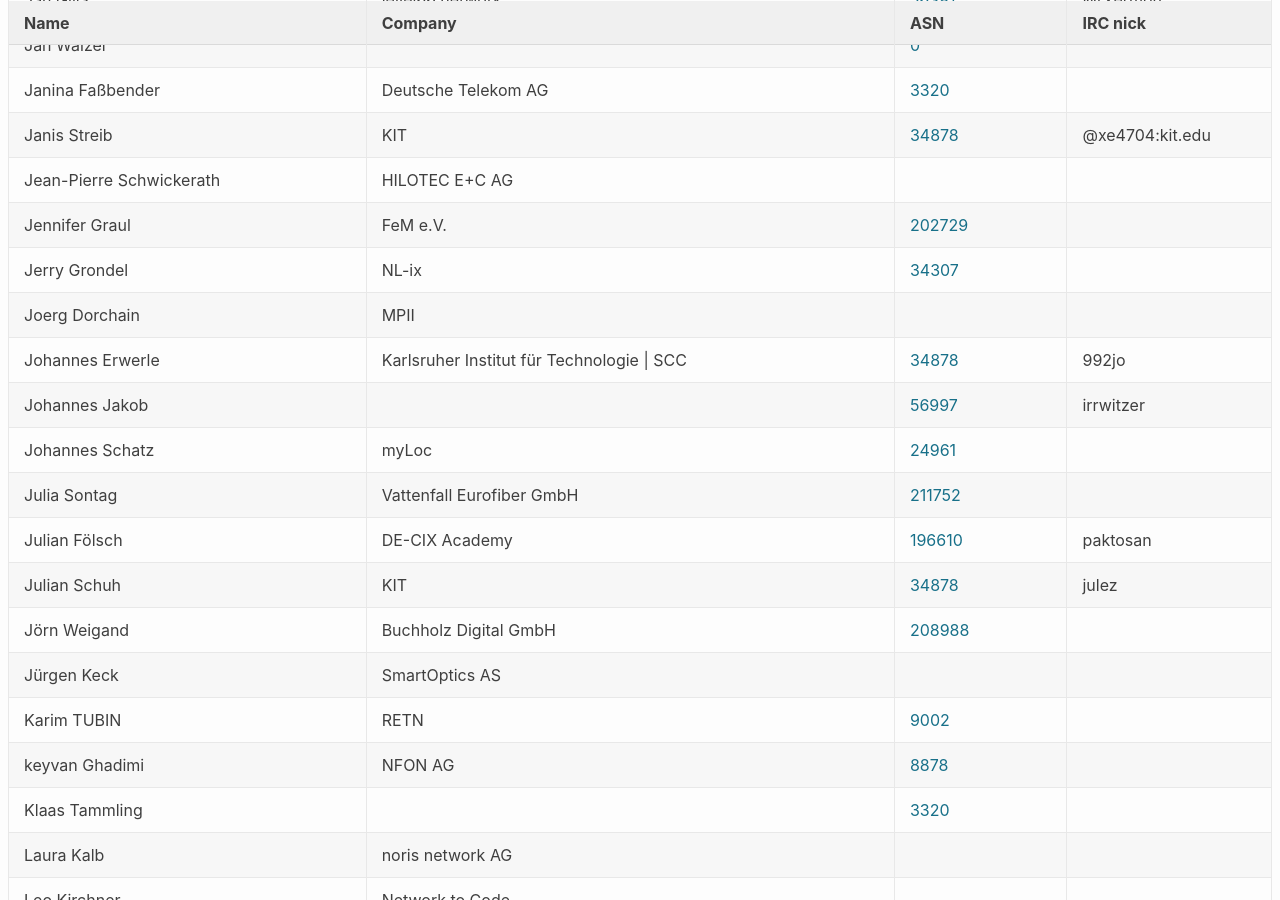
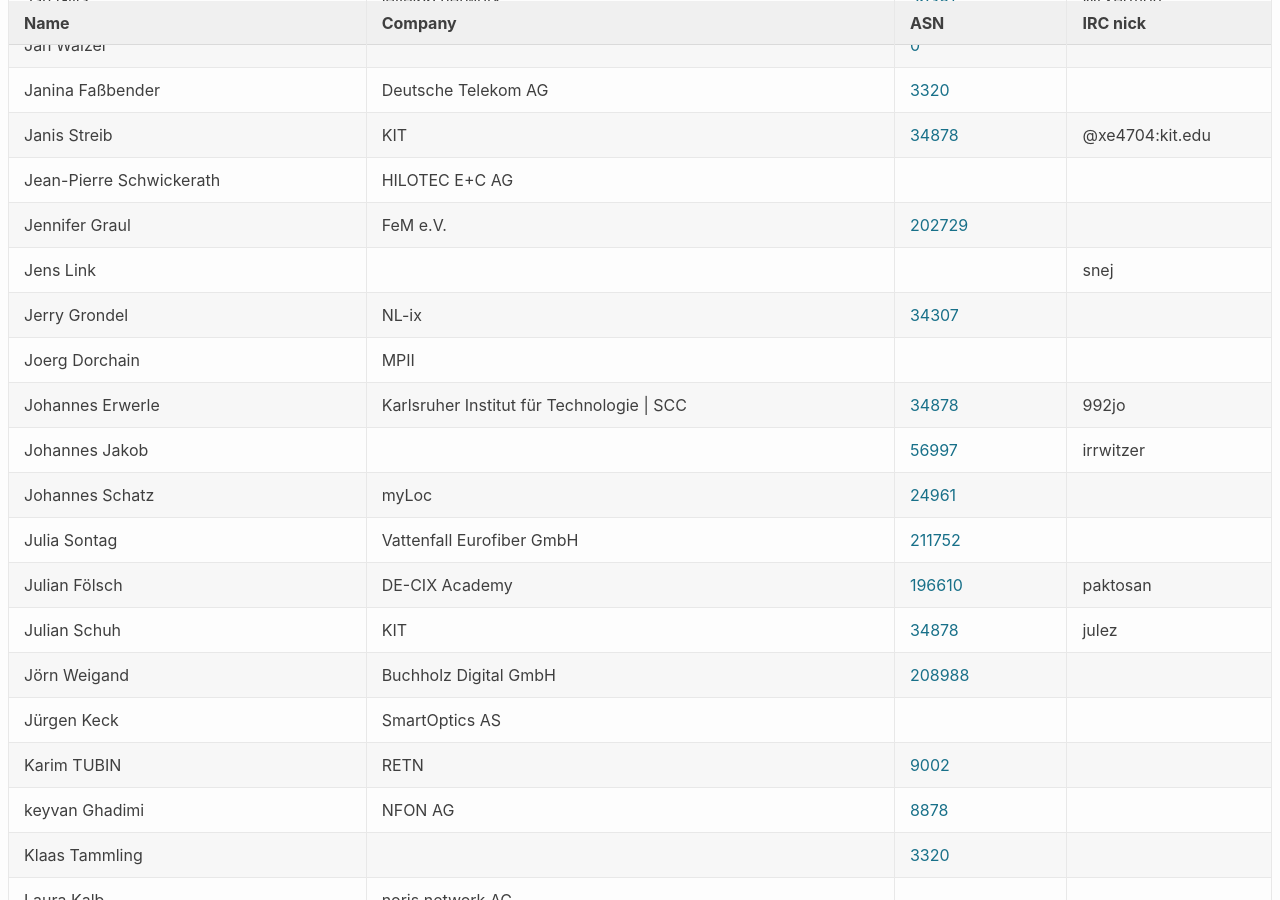
Before and after one commit to denog/pretix-attendeelist, a Jekyll site: the page built from denog14/index.md, in a window 1280 px wide and 900 px high, scrolled down 3529 px. Built offline with Jekyll 4.4.1, drawn with Linux system fonts in a browser that asks for light colours.

Commit message:
Latest data: Thu Oct 20 11:11:01 UTC 2022

```diff
--- a/_data/attendees_denog14_onsite.json
+++ b/_data/attendees_denog14_onsite.json
@@ -478,6 +478,12 @@
     "company": "FeM e.V.",
     "irc": null,
     "asn": "202729"
+  },
+  {
+    "name": "Jens Link",
+    "company": null,
+    "irc": "snej",
+    "asn": null
   },
   {
     "name": "Jerry Grondel",
```
